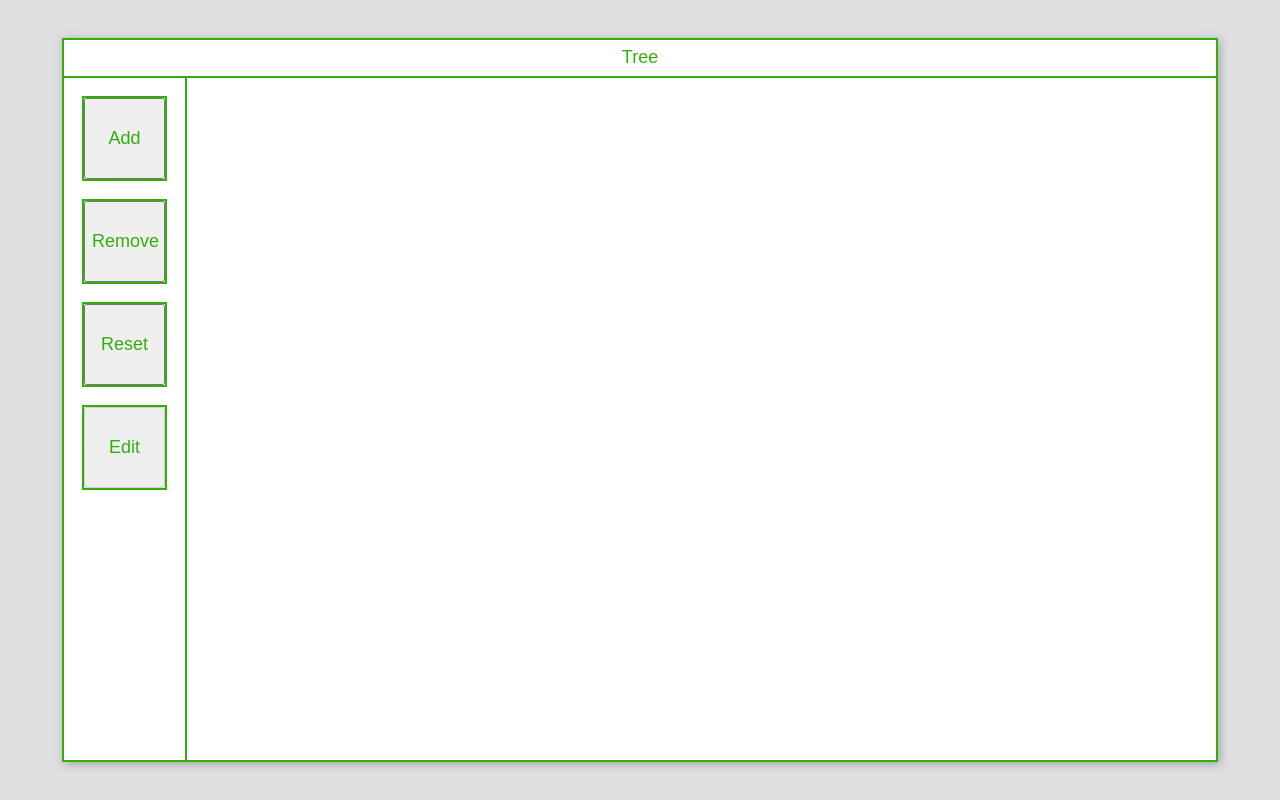
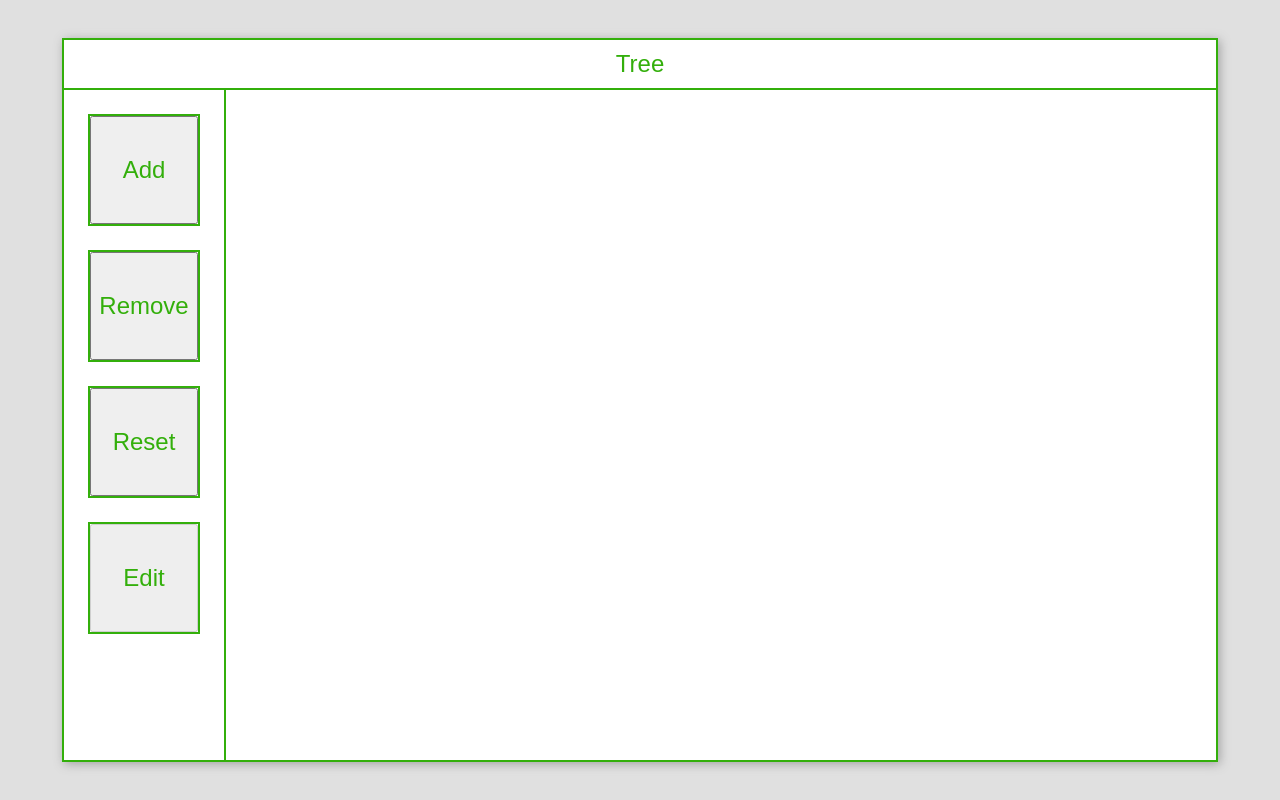
Before and after one commit to Baublis/mcc-test-app, a React (Vite) app: page / in a window 1280 px wide. Built offline with nearby package versions, Linux system fonts and the light colour scheme.

Commit message:
code refactoring

```diff
--- a/src/Components/App.tsx
+++ b/src/Components/App.tsx
@@ -35,7 +35,7 @@ const App: FC = () => {
             count,
             "Node " + count,
             selectedNode,
-            <input/>
+            <input className={"node-input"}/>
         );
 
         if (selectedNode === null) {
--- a/src/Components/Menu/style.css
+++ b/src/Components/Menu/style.css
@@ -12,4 +12,5 @@
   gap: 1em;
   overflow-y: auto;
   overflow-x: hidden;
+  user-select: none;
 }
--- a/src/Components/Node/style.css
+++ b/src/Components/Node/style.css
@@ -1,11 +1,18 @@
 .node-container {
     display: flex;
     flex-direction: row;
+    height: 1em;
     width: fit-content;
     user-select: none;
 }
 
 .node {
-    background: var(--dark-gray);
+    color: var(--red);
     user-select: none;
 }
+
+.node-input
+{
+    height: 100%;
+    width: 100%;
+}
--- a/src/Components/Page/style.css
+++ b/src/Components/Page/style.css
@@ -3,4 +3,5 @@
   flex-direction: row;
   width: 100%;
   gap: 1em;
+  user-select: none;
 }
--- a/src/Components/style.css
+++ b/src/Components/style.css
@@ -3,7 +3,8 @@
   --gray: #e0e0e0;
   --dark-gray: #616161;
   --green: #33af0b;
-  --font-size: large;
+  --red: #e82129;
+  --font-size: x-large;
 }
 
 html, body {
```
